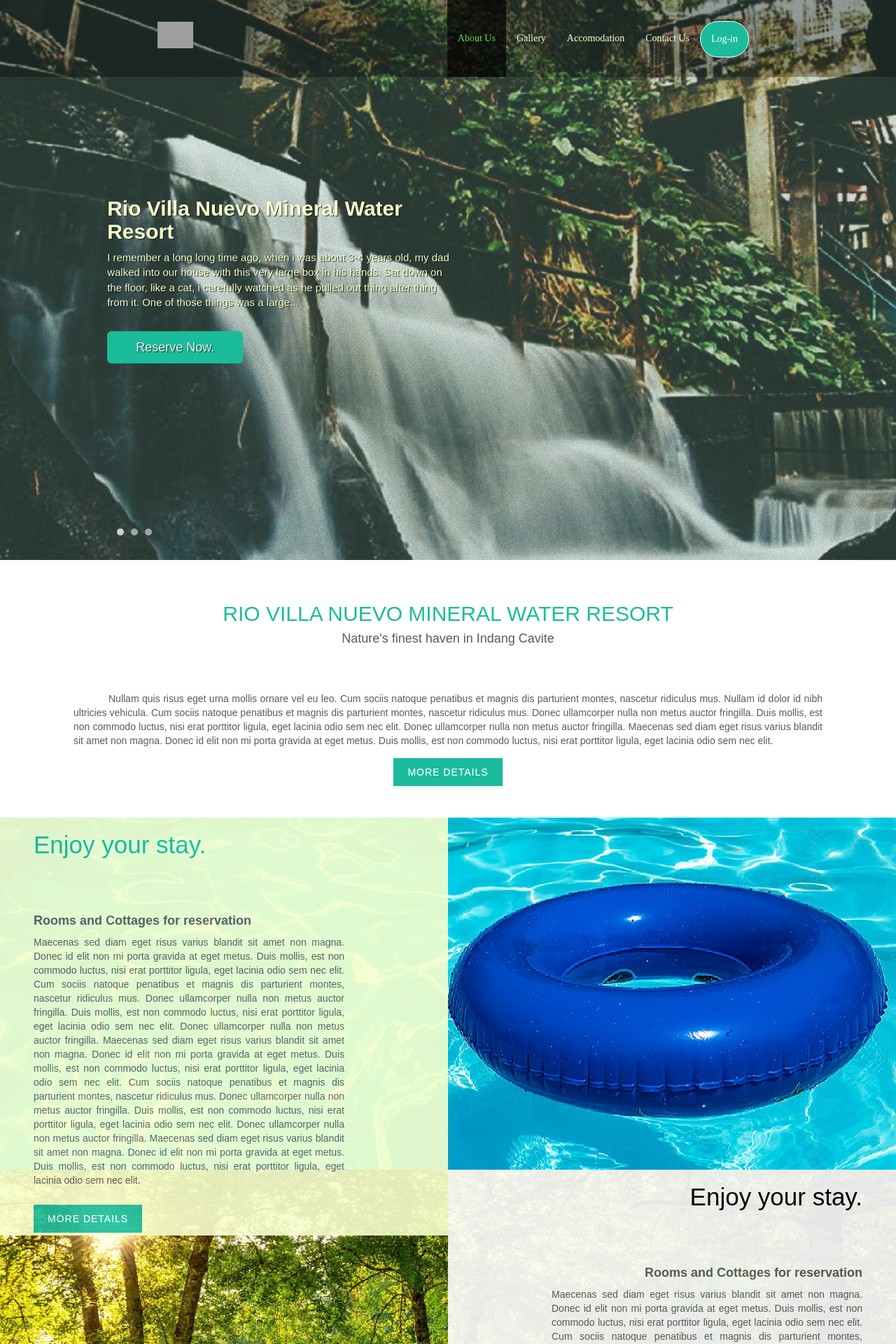
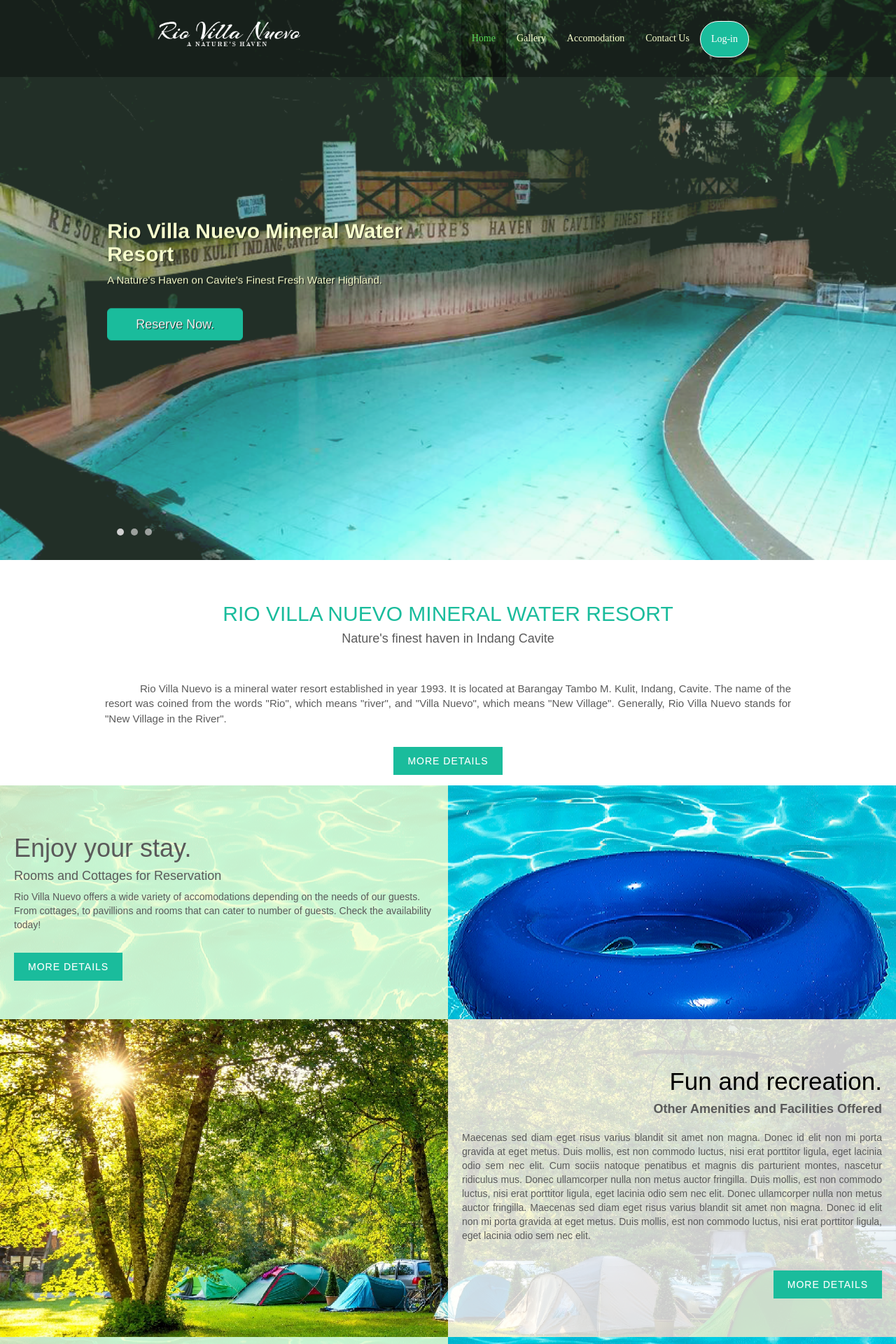
Before and after one commit to irislipata/riovillanuevo, a PHP site: page / in a window 1280 px wide. Shown: the top 1920 px of the page at 70% size. Run offline with PHP 8.4, Linux system fonts and the light colour scheme; grey boxes are pictures that could not be loaded.

Commit message:
this is my doings ~mica

```diff
--- a/css/codeopen.css
+++ b/css/codeopen.css
@@ -120,15 +120,15 @@ Image credits: unsplash.com
 }
 .fade-carousel .slides .slide-1 {
   /*background-image: url(https://ununsplash.imgix.net/photo-1416339134316-0e91dc9ded92?q=75&fm=jpg&s=883a422e10fc4149893984019f63c818); */
-  background-image: url(../image/2.jpg);
+  background-image: url(../image/pic4.png);
 }
 .fade-carousel .slides .slide-2 {
   /*background-image: url(https://ununsplash.imgix.net/photo-1416339684178-3a239570f315?q=75&fm=jpg&s=c39d9a3bf66d6566b9608a9f1f3765af);*/
-  background-image: url(../image/1.jpg);
+  background-image: url(../image/pic2.png);
 }
 .fade-carousel .slides .slide-3 {
   /*background-image: url(https://ununsplash.imgix.net/photo-1416339276121-ba1dfa199912?q=75&fm=jpg&s=9bf9f2ef5be5cb5eee5255e7765cb327);*/
-  background-image: url(https://info.wonderlabs.io/hubfs/NewBlogWonderlabs/slide_3-md-min.jpg);
+  background-image: url(../image/pic3.png);
 }
 /* MENU HEADER */
 
--- a/css/style.css
+++ b/css/style.css
@@ -5,20 +5,27 @@
 }
 .body-p {
   text-indent: 50px;
-  margin: 15px 50px !important;
+  margin: 0px 150px 30px !important;
   text-align: justify;
+  font-size: 15px;
 }
 .col-xs-12 {
   position: relative;
   padding: 0px;
 }
 .faded1 {
-  background-color: #f8ffce;
+  background-color: rgba(248,255,206, 0.8);
+  height:100%;
+  width:50%;
+  padding:50px 20px;
   z-index: 1;
 }
 .faded2 {
-  background-color: white;
+  background-color: rgba(255,255,255,0.8);
   margin-left: 50% !important;
+  height:100%;
+  width:50%;
+  padding:50px 20px;
 }
 .col-xs-6 {
   opacity: .90;
@@ -32,16 +39,16 @@
   font-size: 2.5em;
   font-weight: 400;
   color: #1abc9c;
+  margin: 50px 0px;
 }
 .col-xs-6>h4 {
-  margin-top: 80px;
+  margin-top: 40px;
   font-weight: bold;
 }
 .col-xs-6>p {
-  margin-top: 10px;
-  margin-bottom: 5px;
-  margin-right: 100px;
   text-align: justify;
+  margin: 20px 0px;
+  font-size: 16px;
 }
 .faded2>h1 {
   font-size: 2.5em;
@@ -59,8 +66,8 @@
   margin-top: 10px;
   margin-bottom: 5px;
   margin-right: 0px;
-  margin-left: 100px;
   text-align: justify;
+  margin: 20px 0px;
 }
 .row {
   margin: 0px;
@@ -164,7 +171,7 @@ li.step {
   padding: 30px 0;
 }
 .navbar-collapse>.nav>li.active {
-  background-color: rgba(0, 0, 0, 0.7);
+  background-color: rgba(0, 0, 0, 0.4);
 }
 .navbar-inverse {
   background-color: rgba(0, 0, 0, 0.3);
--- a/index.php
+++ b/index.php
@@ -17,7 +17,7 @@ require_once "navbar.php";
       <div class="hero">
         <hgroup>
             <h2 class="h2-hero">Rio Villa Nuevo Mineral Water Resort</h2>
-            <p class="p-hero">I remember a long long time ago, when i was about 3-4 years old, my dad walked into our house with this very large box in his hands. Sat down on the floor, like a cat, i carefully watched as he pulled out thing after thing from it. One of those things was a large...</p>
+            <p class="p-hero">A Nature's Haven on Cavite's Finest Fresh Water Highland.</p>
         </hgroup>
         <a class="btn btn-hero btn-lg" href="reservation.php" role="button">Reserve Now.</a>
       </div>
@@ -28,7 +28,7 @@ require_once "navbar.php";
       <div class="hero">
         <hgroup>
             <h2 class="h2-hero">Rio Villa Nuevo Mineral Water Resort</h2>
-            <p class="p-hero">I remember a long long time ago, when i was about 3-4 years old, my dad walked into our house with this very large box in his hands. Sat down on the floor, like a cat, i carefull  y watched as he pulled out thing after thing from it. One of those things was a large...</p>
+            <p class="p-hero">Experience the freshness of the pure natural spring!</p>
         </hgroup>
         <a class="btn btn-hero btn-lg" href="reservation.php" role="button">Reserve Now.</a>
       </div>
@@ -39,7 +39,7 @@ require_once "navbar.php";
       <div class="hero">
         <hgroup>
             <h2 class="h2-hero">Rio Villa Nuevo Mineral Water Resort</h2>
-            <p class="p-hero">I remember a long long time ago, when i was about 3-4 years old, my dad walked into our house with this very large box in his hands. Sat down on the floor, like a cat, i carefully watched as he pulled out thing after thing from it. One of those things was a large...</p>
+            <p class="p-hero">Experience an exceptional encounter with nature today!</p>
         </hgroup>
         <a class="btn btn-hero btn-lg" href="reservation.php" role="button">Reserve Now.</a>
       </div>
@@ -47,38 +47,28 @@ require_once "navbar.php";
   </div>
 </div>
 <br><br>
-<h2 class="welcomeNote">RIO VILLA NUEVO MINERAL WATER RESORT </h2>
-<h4 align = "center">Nature's finest haven in Indang Cavite </h4>
-<br><br>
-<div class = "container">
-  <div class = "">
-    <p class = "body-p" align="center"> Nullam quis risus eget urna mollis ornare vel eu leo. Cum sociis natoque penatibus et magnis dis parturient montes, nascetur ridiculus mus. Nullam id dolor id nibh ultricies vehicula.
-
-    Cum sociis natoque penatibus et magnis dis parturient montes, nascetur ridiculus mus. Donec ullamcorper nulla non metus auctor fringilla. Duis mollis, est non commodo luctus, nisi erat porttitor ligula, eget lacinia odio sem nec elit. Donec ullamcorper nulla non metus auctor fringilla.
-
-    Maecenas sed diam eget risus varius blandit sit amet non magna. Donec id elit non mi porta gravida at eget metus. Duis mollis, est non commodo luctus, nisi erat porttitor ligula, eget lacinia odio sem nec elit.
+<div style="margin-bottom:10px">
+  <h2 class="welcomeNote">RIO VILLA NUEVO MINERAL WATER RESORT</h2>
+  <h4 align="center">Nature's finest haven in Indang Cavite</h4>
+  <br><br>
+  <div class="">
+    <p class="body-p" align="center">
+      Rio Villa Nuevo is a mineral water resort established in year 1993. It is located at Barangay Tambo M. Kulit, Indang, Cavite. The name of the resort was coined from the words "Rio", which means "river", and "Villa Nuevo", which means "New Village". Generally, Rio Villa Nuevo stands for "New Village in the River".
     </p>
   </div>
   <span align="center" >
-        <nav class="cl-effect-10">
-          <a href="#" data-hover="MORE DETAILS"><span>MORE DETAILS</span></a>
-        </nav>
+    <nav class="cl-effect-10">
+      <a href="#" data-hover="MORE DETAILS"><span>MORE DETAILS</span></a>
+    </nav>
   </span>
-  <br>
 </div>
-  <br>
 <!--start of collage-->
-<div class="col-xs-12">
-  <img src="image/try.jpg" style="" class="img-responsive" alt="Responsive image">
-</div>
-<div class = "row ">
-  <div class="col-xs-6 faded1">
+<div style="background: url('image/try.jpg');background-attachment:fixed;background-size:cover;width:100%;top:0;left:0">
+  <div class="faded1">
       <h1> Enjoy your stay.</h1>
-      <h4>Rooms and Cottages for reservation </h4>
+      <h4 style="margin-top:0">Rooms and Cottages for Reservation </h4>
       <p>
-      Maecenas sed diam eget risus varius blandit sit amet non magna. Donec id elit non mi porta gravida at eget metus. Duis mollis, est non commodo luctus, nisi erat porttitor ligula, eget lacinia odio sem nec elit.
-      Cum sociis natoque penatibus et magnis dis parturient montes, nascetur ridiculus mus. Donec ullamcorper nulla non metus auctor fringilla. Duis mollis, est non commodo luctus, nisi erat porttitor ligula, eget lacinia odio sem nec elit. Donec ullamcorper nulla non metus auctor fringilla. Maecenas sed diam eget risus varius blandit sit amet non magna. Donec id elit non mi porta gravida at eget metus. Duis mollis, est non commodo luctus, nisi erat porttitor ligula, eget lacinia odio sem nec elit.
-      Cum sociis natoque penatibus et magnis dis parturient montes, nascetur ridiculus mus. Donec ullamcorper nulla non metus auctor fringilla. Duis mollis, est non commodo luctus, nisi erat porttitor ligula, eget lacinia odio sem nec elit. Donec ullamcorper nulla non metus auctor fringilla. Maecenas sed diam eget risus varius blandit sit amet non magna. Donec id elit non mi porta gravida at eget metus. Duis mollis, est non commodo luctus, nisi erat porttitor ligula, eget lacinia odio sem nec elit.
+      Rio Villa Nuevo offers a wide variety of accomodations depending on the needs of our guests. From cottages, to pavillions and rooms that can cater to number of guests. Check the availability today!
       </p>
       <br>
 
@@ -89,16 +79,12 @@ require_once "navbar.php";
       </span>
   </div>
 </div>
-<div class="col-xs-12" >
-  <img src="image/try2.jpg" class="img-responsive" alt="Responsive image">
-</div>
-<div class = "row">
-  <div class="col-xs-6 faded2">
-      <h1> Enjoy your stay.</h1>
-      <h4>Rooms and Cottages for reservation </h4>
+<div style="background: url('image/try2.jpg');background-attachment:fixed;background-size:cover;width:100%;top:0;left:0">
+  <div class="faded2">
+      <h1>Fun and recreation.</h1>
+      <h4 style="margin-top:0">Other Amenities and Facilities Offered</h4>
       <p>
       Maecenas sed diam eget risus varius blandit sit amet non magna. Donec id elit non mi porta gravida at eget metus. Duis mollis, est non commodo luctus, nisi erat porttitor ligula, eget lacinia odio sem nec elit.
-      Cum sociis natoque penatibus et magnis dis parturient montes, nascetur ridiculus mus. Donec ullamcorper nulla non metus auctor fringilla. Duis mollis, est non commodo luctus, nisi erat porttitor ligula, eget lacinia odio sem nec elit. Donec ullamcorper nulla non metus auctor fringilla. Maecenas sed diam eget risus varius blandit sit amet non magna. Donec id elit non mi porta gravida at eget metus. Duis mollis, est non commodo luctus, nisi erat porttitor ligula, eget lacinia odio sem nec elit.
       Cum sociis natoque penatibus et magnis dis parturient montes, nascetur ridiculus mus. Donec ullamcorper nulla non metus auctor fringilla. Duis mollis, est non commodo luctus, nisi erat porttitor ligula, eget lacinia odio sem nec elit. Donec ullamcorper nulla non metus auctor fringilla. Maecenas sed diam eget risus varius blandit sit amet non magna. Donec id elit non mi porta gravida at eget metus. Duis mollis, est non commodo luctus, nisi erat porttitor ligula, eget lacinia odio sem nec elit.
       </p>
       <br>
@@ -110,18 +96,12 @@ require_once "navbar.php";
       </span>
   </div>
 </div>
-
-
-<div class="col-xs-12">
-  <img src="image/try.jpg" class="img-responsive" alt="Responsive image">
-</div>
-<div class = "row">
-  <div class="col-xs-6 faded1">
-      <h1> Enjoy your stay.</h1>
-      <h4>Rooms and Cottages for reservation </h4>
+<div style="background: url('image/try.jpg');background-attachment:fixed;background-size:cover;width:100%;top:0;left:0">
+  <div class="faded1">
+      <h1> Contact Us.</h1>
+      <h4 style="margin-top:0">Send us a message! </h4>
       <p>
       Maecenas sed diam eget risus varius blandit sit amet non magna. Donec id elit non mi porta gravida at eget metus. Duis mollis, est non commodo luctus, nisi erat porttitor ligula, eget lacinia odio sem nec elit.
-      Cum sociis natoque penatibus et magnis dis parturient montes, nascetur ridiculus mus. Donec ullamcorper nulla non metus auctor fringilla. Duis mollis, est non commodo luctus, nisi erat porttitor ligula, eget lacinia odio sem nec elit. Donec ullamcorper nulla non metus auctor fringilla. Maecenas sed diam eget risus varius blandit sit amet non magna. Donec id elit non mi porta gravida at eget metus. Duis mollis, est non commodo luctus, nisi erat porttitor ligula, eget lacinia odio sem nec elit.
       Cum sociis natoque penatibus et magnis dis parturient montes, nascetur ridiculus mus. Donec ullamcorper nulla non metus auctor fringilla. Duis mollis, est non commodo luctus, nisi erat porttitor ligula, eget lacinia odio sem nec elit. Donec ullamcorper nulla non metus auctor fringilla. Maecenas sed diam eget risus varius blandit sit amet non magna. Donec id elit non mi porta gravida at eget metus. Duis mollis, est non commodo luctus, nisi erat porttitor ligula, eget lacinia odio sem nec elit.
       </p>
       <br>
--- a/navbar.php
+++ b/navbar.php
@@ -6,11 +6,11 @@
     <span class="icon-bar"></span>
     <span class="icon-bar"></span>
     </a>
-    <img class="navbar-brand" src="https://info.wonderlabs.io/hubfs/NewBlogWonderlabs/logo.png">
+    <img class="navbar-brand" src="image/logo.png">
     </div>
     <div class="navbar-collapse collapse">
       <ul class="nav navbar-nav">
-        <li class="active"><a href="#">About Us</a></li>
+        <li class="active"><a href="#">Home</a></li>
         <li><a href="" target="ext">Gallery</a></li>
         <li><a href="" target="ext">Accomodation</a></li>
         <li><a href="">Contact Us</a></li>
```
Also changed, not shown: other parts of css/style.css (+31 -0 lines), image/logo.png (added), image/pic1.png (added), image/pic2.png (added), image/pic3.png (added), image/pic4.png (added).
